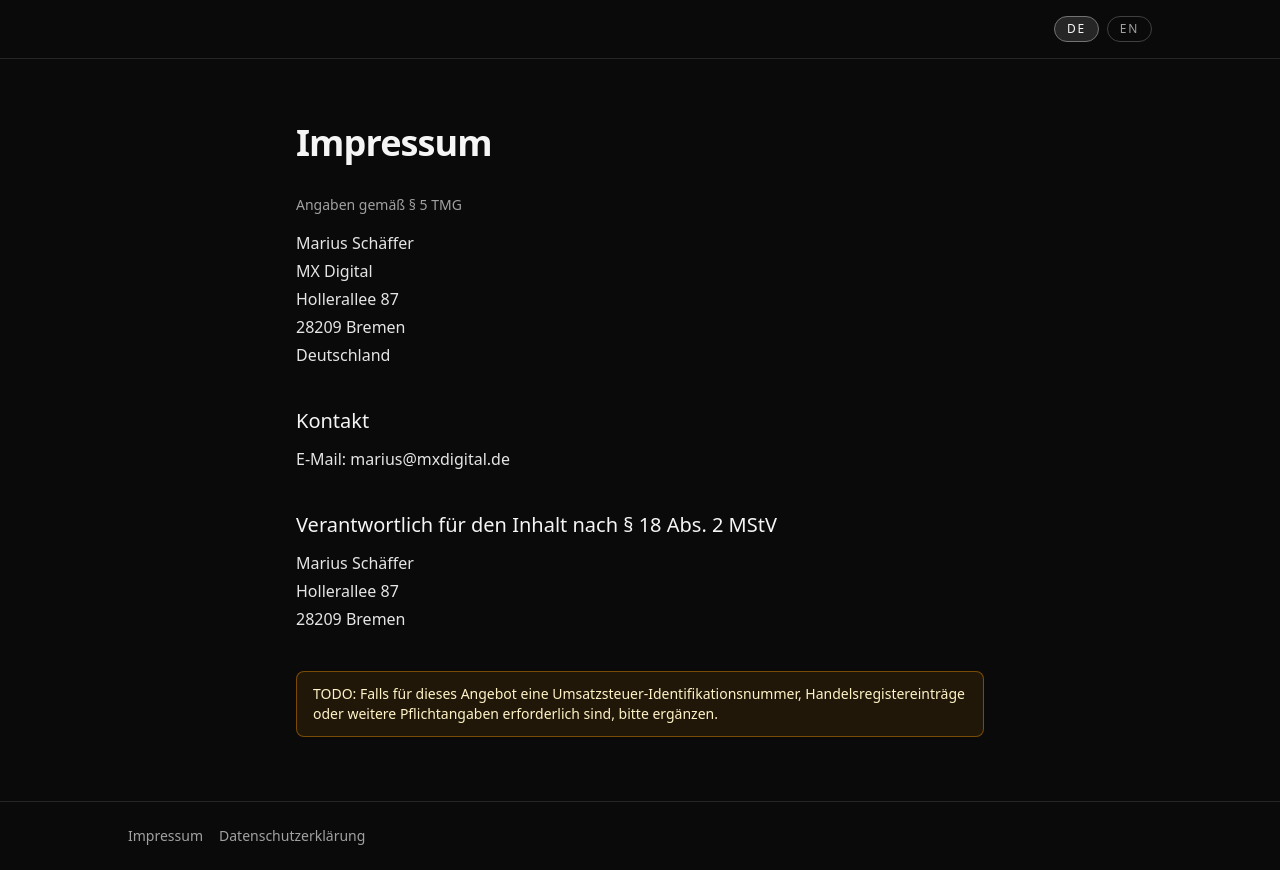
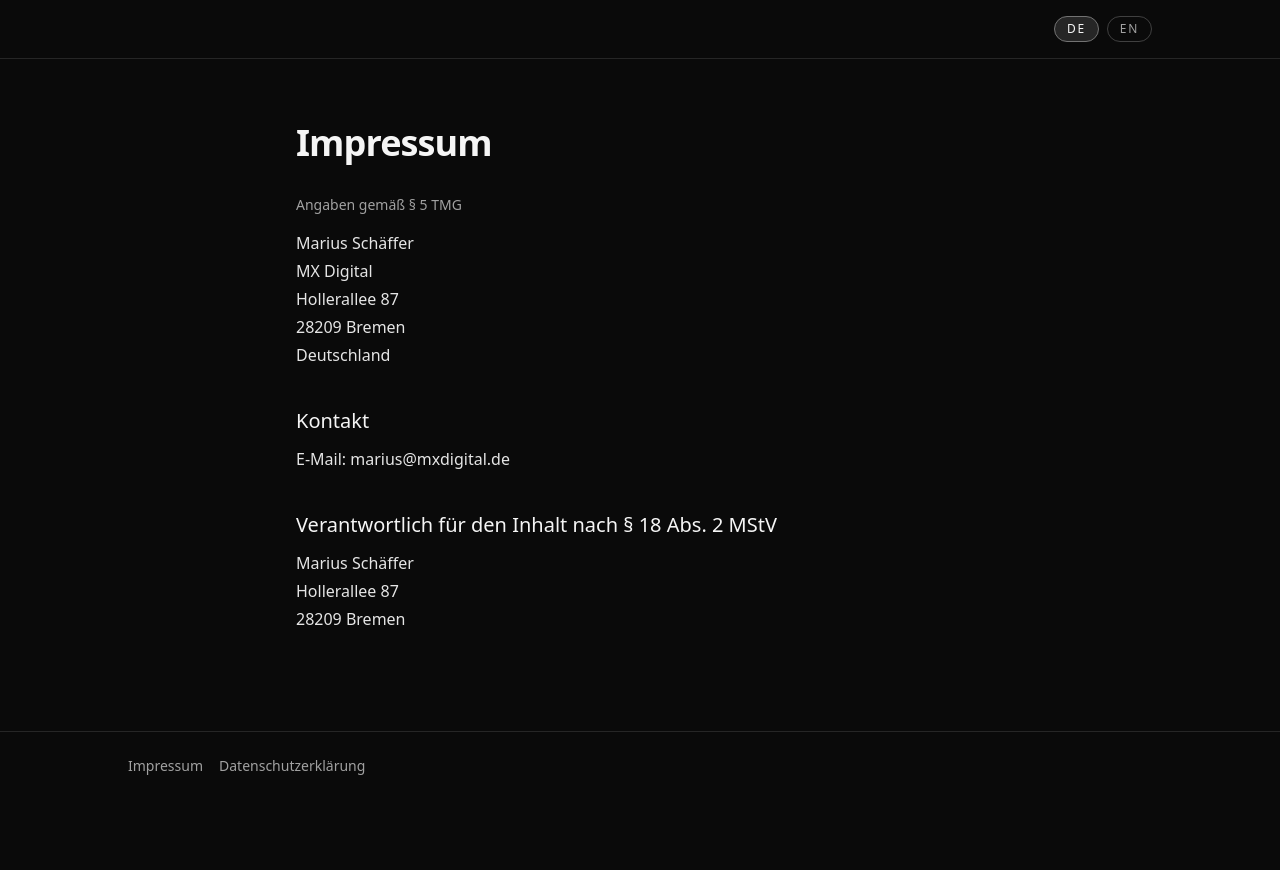
Before and after one commit to mars-mx/portfolio, a Next.js app: page /de/impressum in a window 1280 px wide. After the commit the page ends 800 px from the top, so only its background shows below. Built offline with nearby package versions, Linux system fonts and the light colour scheme.

Commit message:
fix: implement PR comments and remove TODO notices (requested in #14)

```diff
--- a/messages/de.json
+++ b/messages/de.json
@@ -21,8 +21,7 @@
     "legalBasis": "Angaben gemäß § 5 TMG",
     "country": "Deutschland",
     "contactHeading": "Kontakt",
-    "responsibleHeading": "Verantwortlich für den Inhalt nach § 18 Abs. 2 MStV",
-    "todoNotice": "TODO: Falls für dieses Angebot eine Umsatzsteuer-Identifikationsnummer, Handelsregistereinträge oder weitere Pflichtangaben erforderlich sind, bitte ergänzen."
+    "responsibleHeading": "Verantwortlich für den Inhalt nach § 18 Abs. 2 MStV"
   },
   "Privacy": {
     "title": "Datenschutzerklärung",
--- a/messages/en.json
+++ b/messages/en.json
@@ -21,8 +21,7 @@
     "legalBasis": "Information pursuant to Section 5 TMG",
     "country": "Germany",
     "contactHeading": "Contact",
-    "responsibleHeading": "Responsible for content pursuant to Section 18(2) MStV",
-    "todoNotice": "TODO: If VAT ID, commercial register entries, or additional mandatory legal details are required for this offer, add them here."
+    "responsibleHeading": "Responsible for content pursuant to Section 18(2) MStV"
   },
   "Privacy": {
     "title": "Privacy policy",
--- a/src/app/[locale]/impressum/page.tsx
+++ b/src/app/[locale]/impressum/page.tsx
@@ -34,10 +34,6 @@ export default async function LegalNoticePage({params}: LegalNoticePageProps) {
         <p>Hollerallee 87</p>
         <p>28209 Bremen</p>
       </div>
-
-      <p className="mt-10 rounded-md border border-amber-500/40 bg-amber-500/10 px-4 py-3 text-sm text-amber-100">
-        {t("todoNotice")}
-      </p>
     </section>
   );
 }
```
Also changed, not shown: 1 other file (tests, documents, lock files or other folders).
